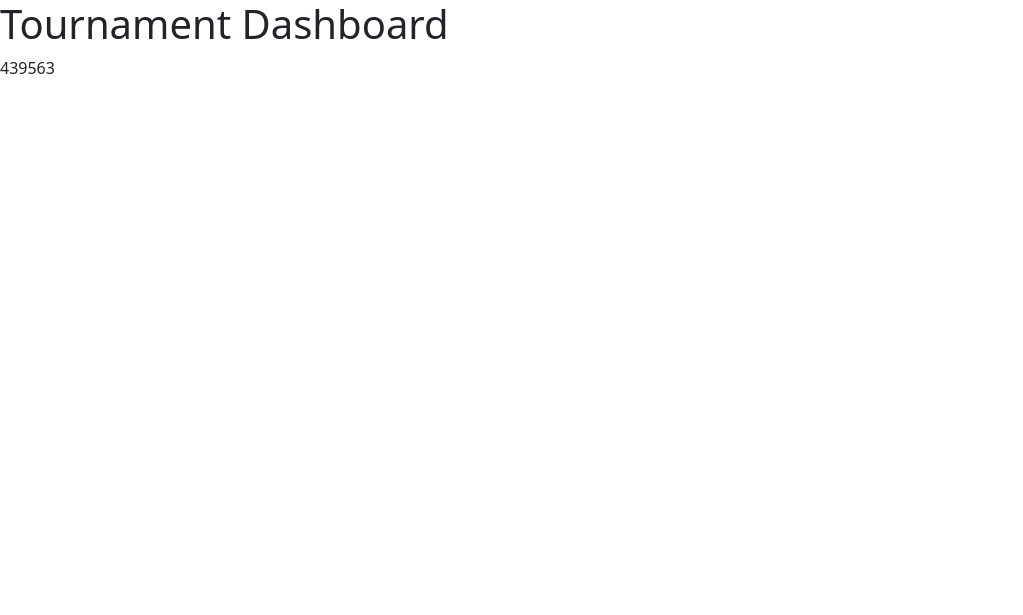
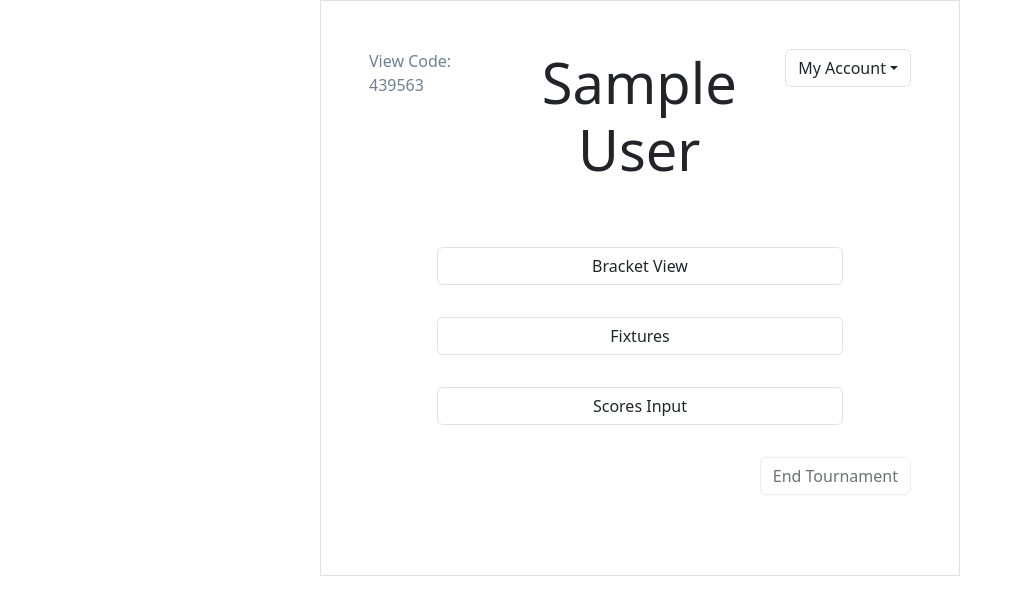
Before and after one commit to Ben-Wright-23/NEA-Project, a Flask app: page /tournamentDashboard in a window 1280 px wide. Shown: the top 615 px of the page, without its empty margins (0-1023 px from the left). Run offline with Flask 3, Linux system fonts and the light colour scheme; the visitor is signed in with stand-in values (Sample User, id 1); data that the repository does not hold is empty.

Commit message:
Created the Tournament Dashboard html page

```diff
--- a/templates/tournamentDashboard.html
+++ b/templates/tournamentDashboard.html
@@ -4,11 +4,60 @@
     <meta charset="UTF-8">
     <meta name="viewport" content="width=device-width, initial-scale=1.0">
     <title>Tournament Dashboard</title>
+    <!-- Title for the page -->
     <link href="https://cdn.jsdelivr.net/npm/bootstrap@5.3.3/dist/css/bootstrap.min.css" rel="stylesheet" integrity="sha384-QWTKZyjpPEjISv5WaRU9OFeRpok6YctnYmDr5pNlyT2bRjXh0JMhjY6hW+ALEwIH" crossorigin="anonymous">
+    <!-- Imports bootsrap CSS module -->
+    <script src="https://code.jquery.com/jquery-3.3.1.slim.min.js" integrity="sha384-q8i/X+965DzO0rT7abK41JStQIAqVgRVzpbzo5smXKp4YfRvH+8abtTE1Pi6jizo" crossorigin="anonymous"></script>
+    <script src="https://cdn.jsdelivr.net/npm/popper.js@1.14.7/dist/umd/popper.min.js" integrity="sha384-UO2eT0CpHqdSJQ6hJty5KVphtPhzWj9WO1clHTMGa3JDZwrnQq4sF86dIHNDz0W1" crossorigin="anonymous"></script>
+    <script src="https://cdn.jsdelivr.net/npm/bootstrap@4.3.1/dist/js/bootstrap.min.js" integrity="sha384-JjSmVgyd0p3pXB1rRibZUAYoIIy6OrQ6VrjIEaFf/nJGzIxFDsf4x0xIM+B07jRM" crossorigin="anonymous"></script>
+    <!-- Imports bootsrap Javascript module -->
 </head>
 <body>
-    <h1>Tournament Dashboard</h1>
-    {{viewCode}}
-    <!-- Displays the view code that is passed in -->
+    <div class = "container border p-5 w-50">
+    <!-- Contains all the contents in a box with 5 padding to make it fit screeens well and look simplistic -->
+    <div class = "mb-3" style= "display: flex; justify-content: space-between;">
+        <!-- Evenly spaces the items within this division horizontally, for this, across the top of the page -->
+        <p style = "color:slategrey">View Code: {{viewCode}}</p>
+        <!-- Displays the view code for this specific tournament in the top left of the page for users to share, grey as it is a background item  -->
+        <h1 class = "display-4 text-center mb-5 text-dark">{{ session["Tournament"] }}</h1>
+        <!-- Creates main heading for the page, with the current tournaments name being this heading. Centered and a margin below so is emphasised -->
+        <div class="dropdown">
+            <!-- Creates the division to create the dropdown within -->
+            <button class="btn border dropdown-toggle" type="button" data-toggle="dropdown">My Account</button>
+            <!-- Creates the button for the simple my account dropdown -->
+            <ul class="dropdown-menu">
+            <!-- Creates the unordered list of items for the dropdown -->
+                <li><a class="dropdown-item" href="/myTournamentsPage">My Tournaments</a></li>
+                <!-- Creates the dropdown list item to redirect the user to the My Tournaments page -->
+                <li><hr class="dropdown-divider"></li>
+                <!-- Creates a division bewteen list items so it is clear where each button starts and ends -->
+                <li><a class="dropdown-item" href="/dashboard">Return to Dashboard</a></li>
+                <!-- Creates the dropdown list item to redirect the user to the main dashboard page -->
+                <li><hr class="dropdown-divider"></li>
+                <!-- Creates a division bewteen list items so it is clear where each button starts and ends -->
+                <li><a class="dropdown-item" href="/logout">Logout</a></li>
+                <!-- Creates the dropdown list item to log the user out of their account -->
+            </ul>
+        </div>
+    </div>
+
+    <div class = "text-center">
+      <p><a class = "btn link-dark border mb-3 w-75" href = "/liveBracketViewPage">Bracket View</a></p>
+      <!-- Creates a centered button to redirect the user to the live bracket view page, which contains scores of matches -->
+    </div>
+    <div class = "text-center">
+        <p><a class = "btn link-dark border mb-3 w-75" href = "/fixturesPage">Fixtures</a></p>
+        <!-- Creates a centered button to redirect the user to the fixtures page, which contains a list of all fixtures used for scheduling -->
+    </div>
+    <div class = "text-center">
+        <p><a class = "btn link-dark border mb-3 w-75" href = "/scoresInputPage">Scores Input</a></p>
+        <!-- Creates a centered button to redirect the user to the scores input page, which contains the function to input scores for matches -->
+    </div>
+    <div class = "text-end">
+        <p><a class = "btn link-dark border mb-3 disabled" href = "/...">End Tournament</a></p>
+        <!-- Creates the button to end the tournament, will only be pressable once a winner has been determined -->
+    </div>
+    </div>
+
 </body>
 </html>
```
